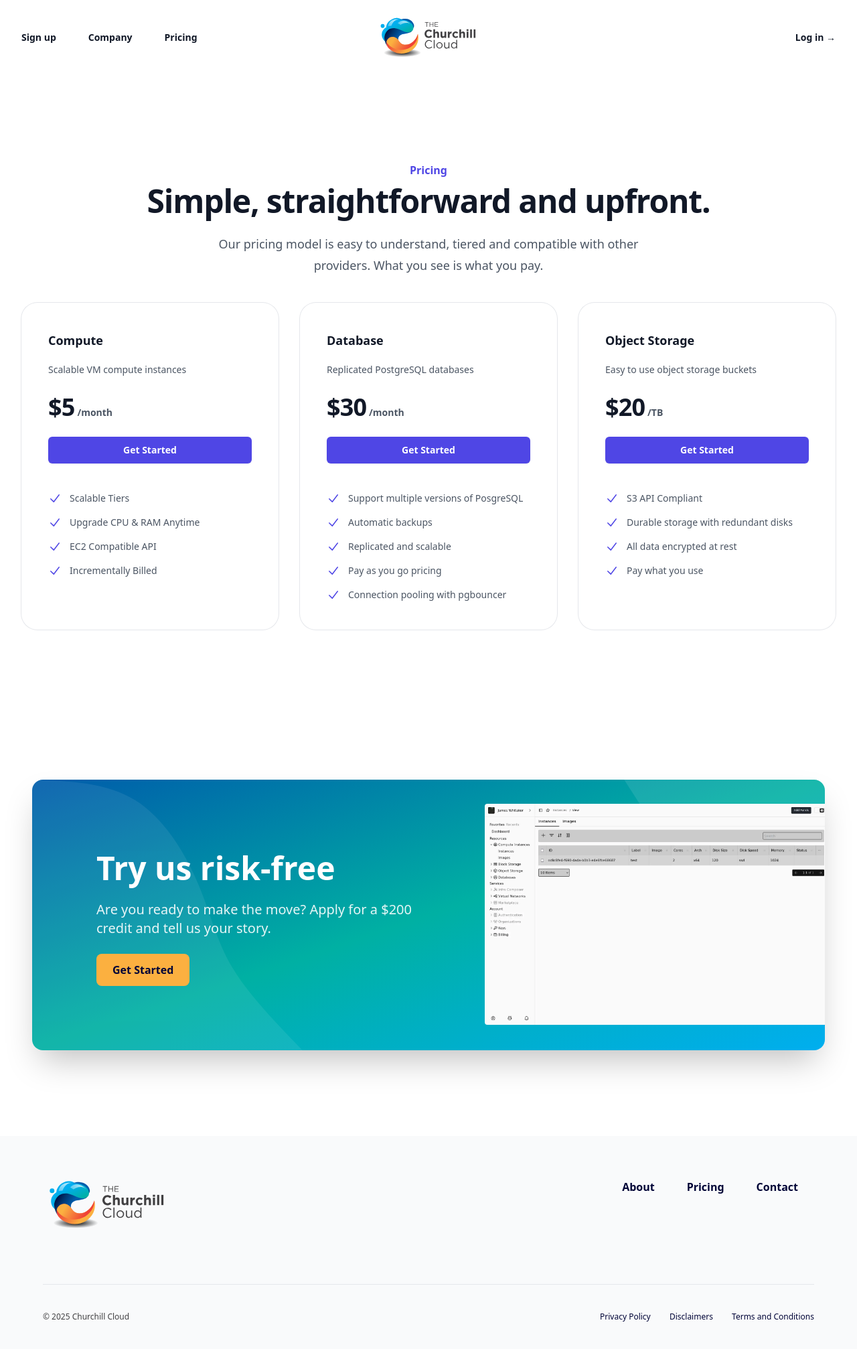
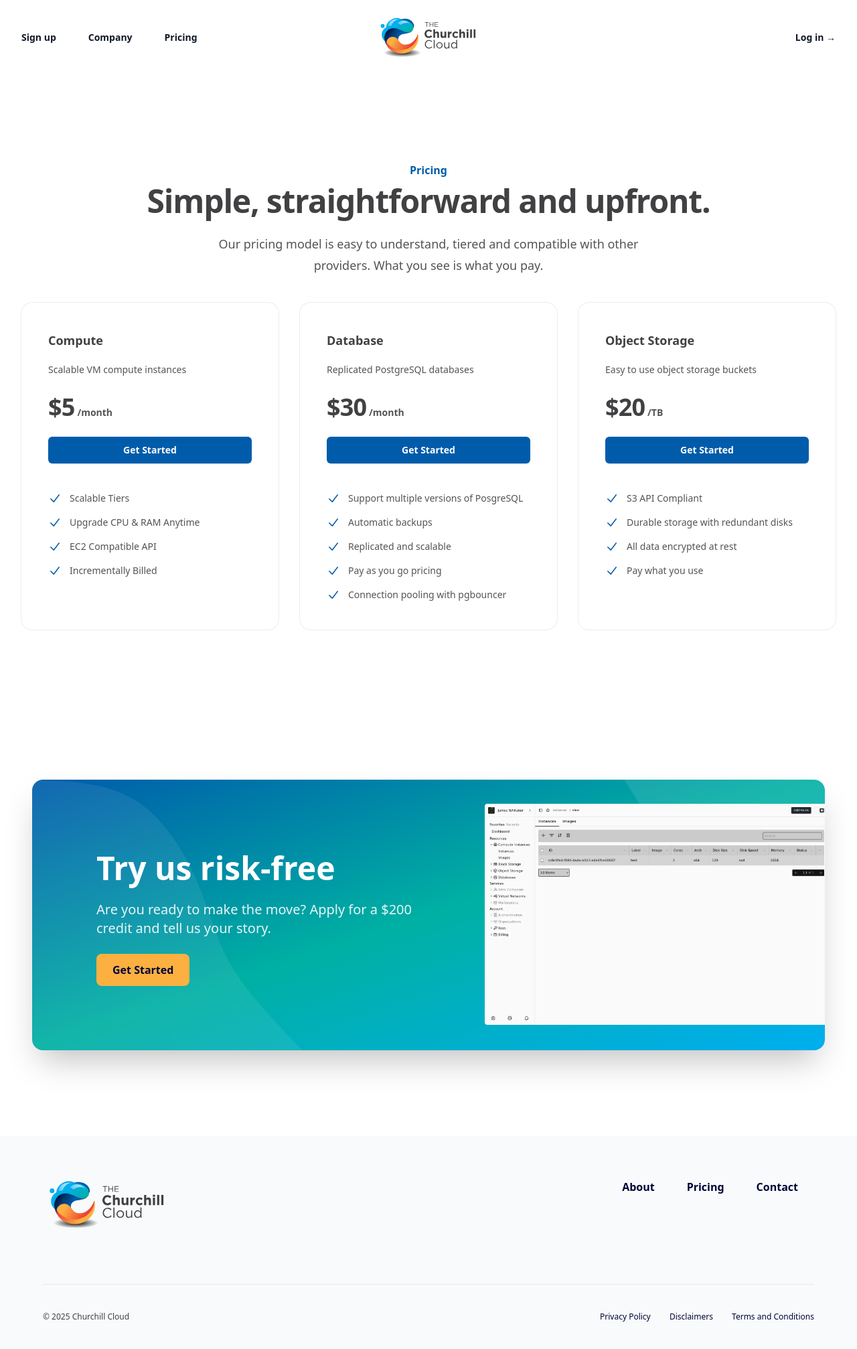
Before and after one commit to annarider/churchill-cloud-front, a Jekyll site: the page built from _pages/pricing.html, in a window 1280 px wide. Shown: the whole page at 67% size. Built offline with Jekyll 4.4.1, drawn with Linux system fonts in a browser that asks for light colours.

Commit message:
Update: use brand colors for consistency

```diff
--- a/_pages/pricing.html
+++ b/_pages/pricing.html
@@ -3,59 +3,51 @@
 title: Pricing
 permalink: /pricing/
 ---
-
 <div class="bg-white py-24 sm:py-32">
   <div class="mx-auto max-w-7xl px-6 lg:px-8">
     <div class="mx-auto max-w-4xl text-center">
-      <h2 class="text-base font-semibold leading-7 text-indigo-600">Pricing</h2>
+      <h2 class="text-base font-semibold leading-7 text-primary">Pricing</h2>
       <p
-        class="mt-2 text-4xl font-bold tracking-tight text-gray-900 sm:text-5xl"
+        class="mt-2 text-4xl font-bold tracking-tight text-neutral sm:text-5xl"
       >
         Simple, straightforward and upfront.
       </p>
     </div>
     <p
-      class="mx-auto mt-6 max-w-2xl text-center text-lg leading-8 text-gray-600"
+      class="mx-auto mt-6 max-w-2xl text-center text-lg leading-8 text-neutral/90"
     >
-      Our pricing model is easy to understand, tiered and compatible with other
-      providers. What you see is what you pay.
+      Our pricing model is easy to understand, tiered and compatible with other providers. What you see is what you pay.
     </p>
     <div
       class="isolate mx-auto mt-10 grid max-w-md grid-cols-1 gap-8 lg:mx-0 lg:max-w-none lg:grid-cols-3"
     >
-      <div class="rounded-3xl p-8 ring-1 ring-gray-200 xl:p-10">
+      <div class="rounded-2xl p-8 ring-1 ring-primary/10 xl:p-10">
         <h3
           id="tier-freelancer"
-          class="text-lg font-semibold leading-8 text-gray-900"
+          class="text-lg font-semibold leading-8 text-neutral"
         >
           Compute
         </h3>
-        <p class="mt-4 text-sm leading-6 text-gray-600">
-          Scalable VM compute instances
-        </p>
+        <p class="mt-4 text-sm leading-6 text-neutral/90">Scalable VM compute instances</p>
         <p class="mt-6 flex items-baseline gap-x-1">
           <!-- Price, update based on frequency toggle state -->
-          <span class="text-4xl font-bold tracking-tight text-gray-900"
-            >$5</span
-          >
+          <span class="text-4xl font-bold tracking-tight text-neutral">$5</span>
           <!-- Payment frequency, update based on frequency toggle state -->
-          <span class="text-sm font-semibold leading-6 text-gray-600"
-            >/month</span
-          >
+          <span class="text-sm font-semibold leading-6 text-neutral/90">/month</span>
         </p>
         <a
           href="https://my.churchillcloud.com"
           aria-describedby="tier-freelancer"
-          class="mt-6 block rounded-md bg-indigo-600 px-3 py-2 text-center text-sm font-semibold leading-6 text-white shadow-sm hover:bg-indigo-500 focus-visible:outline focus-visible:outline-2 focus-visible:outline-offset-2 focus-visible:outline-indigo-600"
+          class="mt-6 block rounded-md bg-primary px-3 py-2 text-center text-sm font-semibold leading-6 text-white shadow-sm hover:bg-primary-light focus-visible:outline focus-visible:outline-2 focus-visible:outline-offset-2 focus-visible:outline-primary"
           >Get Started</a
         >
         <ul
           role="list"
-          class="mt-8 space-y-3 text-sm leading-6 text-gray-600 xl:mt-10"
+          class="mt-8 space-y-3 text-sm leading-6 text-neutral/90 xl:mt-10"
         >
           <li class="flex gap-x-3">
             <svg
-              class="h-6 w-5 flex-none text-indigo-600"
+              class="h-6 w-5 flex-none text-primary"
               viewBox="0 0 20 20"
               fill="currentColor"
               aria-hidden="true"
@@ -70,7 +62,7 @@
           </li>
           <li class="flex gap-x-3">
             <svg
-              class="h-6 w-5 flex-none text-indigo-600"
+              class="h-6 w-5 flex-none text-primary"
               viewBox="0 0 20 20"
               fill="currentColor"
               aria-hidden="true"
@@ -85,7 +77,7 @@
           </li>
           <li class="flex gap-x-3">
             <svg
-              class="h-6 w-5 flex-none text-indigo-600"
+              class="h-6 w-5 flex-none text-primary"
               viewBox="0 0 20 20"
               fill="currentColor"
               aria-hidden="true"
@@ -100,7 +92,7 @@
           </li>
           <li class="flex gap-x-3">
             <svg
-              class="h-6 w-5 flex-none text-indigo-600"
+              class="h-6 w-5 flex-none text-primary"
               viewBox="0 0 20 20"
               fill="currentColor"
               aria-hidden="true"
@@ -115,39 +107,33 @@
           </li>
         </ul>
       </div>
-      <div class="rounded-3xl p-8 ring-1 ring-gray-200 xl:p-10">
+      <div class="rounded-2xl p-8 ring-1 ring-primary/10 xl:p-10">
         <h3
           id="tier-startup"
-          class="text-lg font-semibold leading-8 text-gray-900"
+          class="text-lg font-semibold leading-8 text-neutral"
         >
           Database
         </h3>
-        <p class="mt-4 text-sm leading-6 text-gray-600">
-          Replicated PostgreSQL databases
-        </p>
+        <p class="mt-4 text-sm leading-6 text-neutral/90">Replicated PostgreSQL databases</p>
         <p class="mt-6 flex items-baseline gap-x-1">
           <!-- Price, update based on frequency toggle state -->
-          <span class="text-4xl font-bold tracking-tight text-gray-900"
-            >$30</span
-          >
+          <span class="text-4xl font-bold tracking-tight text-neutral">$30</span>
           <!-- Payment frequency, update based on frequency toggle state -->
-          <span class="text-sm font-semibold leading-6 text-gray-600"
-            >/month</span
-          >
+          <span class="text-sm font-semibold leading-6 text-neutral/90">/month</span>
         </p>
         <a
           href="https://my.churchillcloud.com"
           aria-describedby="tier-startup"
-          class="mt-6 block rounded-md bg-indigo-600 px-3 py-2 text-center text-sm font-semibold leading-6 text-white shadow-sm hover:bg-indigo-500 focus-visible:outline focus-visible:outline-2 focus-visible:outline-offset-2 focus-visible:outline-indigo-600"
+          class="mt-6 block rounded-md bg-primary px-3 py-2 text-center text-sm font-semibold leading-6 text-white shadow-sm hover:bg-primary-light focus-visible:outline focus-visible:outline-2 focus-visible:outline-offset-2 focus-visible:outline-primary"
           >Get Started</a
         >
         <ul
           role="list"
-          class="mt-8 space-y-3 text-sm leading-6 text-gray-600 xl:mt-10"
+          class="mt-8 space-y-3 text-sm leading-6 text-neutral/90 xl:mt-10"
         >
           <li class="flex gap-x-3">
             <svg
-              class="h-6 w-5 flex-none text-indigo-600"
+              class="h-6 w-5 flex-none text-primary"
               viewBox="0 0 20 20"
               fill="currentColor"
               aria-hidden="true"
@@ -162,7 +148,7 @@
           </li>
           <li class="flex gap-x-3">
             <svg
-              class="h-6 w-5 flex-none text-indigo-600"
+              class="h-6 w-5 flex-none text-primary"
               viewBox="0 0 20 20"
               fill="currentColor"
               aria-hidden="true"
@@ -177,7 +163,7 @@
           </li>
           <li class="flex gap-x-3">
             <svg
-              class="h-6 w-5 flex-none text-indigo-600"
+              class="h-6 w-5 flex-none text-primary"
               viewBox="0 0 20 20"
               fill="currentColor"
               aria-hidden="true"
@@ -192,7 +178,7 @@
           </li>
           <li class="flex gap-x-3">
             <svg
-              class="h-6 w-5 flex-none text-indigo-600"
+              class="h-6 w-5 flex-none text-primary"
               viewBox="0 0 20 20"
               fill="currentColor"
               aria-hidden="true"
@@ -207,7 +193,7 @@
           </li>
           <li class="flex gap-x-3">
             <svg
-              class="h-6 w-5 flex-none text-indigo-600"
+              class="h-6 w-5 flex-none text-primary"
               viewBox="0 0 20 20"
               fill="currentColor"
               aria-hidden="true"
@@ -222,37 +208,33 @@
           </li>
         </ul>
       </div>
-      <div class="rounded-3xl p-8 ring-1 ring-gray-200 xl:p-10">
+      <div class="rounded-2xl p-8 ring-1 ring-primary/10 xl:p-10">
         <h3
           id="tier-freelancer"
-          class="text-lg font-semibold leading-8 text-gray-900"
+          class="text-lg font-semibold leading-8 text-neutral"
         >
           Object Storage
         </h3>
-        <p class="mt-4 text-sm leading-6 text-gray-600">
-          Easy to use object storage buckets
-        </p>
+        <p class="mt-4 text-sm leading-6 text-neutral/90">Easy to use object storage buckets</p>
         <p class="mt-6 flex items-baseline gap-x-1">
           <!-- Price, update based on frequency toggle state -->
-          <span class="text-4xl font-bold tracking-tight text-gray-900"
-            >$20</span
-          >
+          <span class="text-4xl font-bold tracking-tight text-neutral">$20</span>
           <!-- Payment frequency, update based on frequency toggle state -->
-          <span class="text-sm font-semibold leading-6 text-gray-600">/TB</span>
+          <span class="text-sm font-semibold leading-6 text-neutral/90">/TB</span>
         </p>
         <a
           href="https://my.churchillcloud.com"
           aria-describedby="tier-freelancer"
-          class="mt-6 block rounded-md bg-indigo-600 px-3 py-2 text-center text-sm font-semibold leading-6 text-white shadow-sm hover:bg-indigo-500 focus-visible:outline focus-visible:outline-2 focus-visible:outline-offset-2 focus-visible:outline-indigo-600"
+          class="mt-6 block rounded-md bg-primary px-3 py-2 text-center text-sm font-semibold leading-6 text-white shadow-sm hover:bg-primary-light focus-visible:outline focus-visible:outline-2 focus-visible:outline-offset-2 focus-visible:outline-primary"
           >Get Started</a
         >
         <ul
           role="list"
-          class="mt-8 space-y-3 text-sm leading-6 text-gray-600 xl:mt-10"
+          class="mt-8 space-y-3 text-sm leading-6 text-neutral/90 xl:mt-10"
         >
           <li class="flex gap-x-3">
             <svg
-              class="h-6 w-5 flex-none text-indigo-600"
+              class="h-6 w-5 flex-none text-primary"
               viewBox="0 0 20 20"
               fill="currentColor"
               aria-hidden="true"
@@ -267,7 +249,7 @@
           </li>
           <li class="flex gap-x-3">
             <svg
-              class="h-6 w-5 flex-none text-indigo-600"
+              class="h-6 w-5 flex-none text-primary"
               viewBox="0 0 20 20"
               fill="currentColor"
               aria-hidden="true"
@@ -282,7 +264,7 @@
           </li>
           <li class="flex gap-x-3">
             <svg
-              class="h-6 w-5 flex-none text-indigo-600"
+              class="h-6 w-5 flex-none text-primary"
               viewBox="0 0 20 20"
               fill="currentColor"
               aria-hidden="true"
@@ -297,7 +279,7 @@
           </li>
           <li class="flex gap-x-3">
             <svg
-              class="h-6 w-5 flex-none text-indigo-600"
+              class="h-6 w-5 flex-none text-primary"
               viewBox="0 0 20 20"
               fill="currentColor"
               aria-hidden="true"
--- a/assets/css/styles.css
+++ b/assets/css/styles.css
@@ -1576,6 +1576,11 @@
   background-color: rgb(0 54 111 / var(--tw-bg-opacity, 1));
 }
 
+.bg-primary {
+  --tw-bg-opacity: 1;
+  background-color: rgb(0 92 171 / var(--tw-bg-opacity, 1));
+}
+
 .bg-gradient-to-b {
   background-image: linear-gradient(to bottom, var(--tw-gradient-stops));
 }
@@ -2173,6 +2178,10 @@
   color: rgb(255 255 255 / 0.9);
 }
 
+.text-neutral\/90 {
+  color: rgb(65 64 66 / 0.9);
+}
+
 .underline {
   text-decoration-line: underline;
 }
@@ -2261,6 +2270,10 @@
 
 .ring-gray-900\/10 {
   --tw-ring-color: rgb(17 24 39 / 0.1);
+}
+
+.ring-primary\/10 {
+  --tw-ring-color: rgb(0 92 171 / 0.1);
 }
 
 .ring-offset-0 {
@@ -2367,6 +2380,11 @@
   background-color: rgb(255 255 255 / var(--tw-bg-opacity, 1));
 }
 
+.hover\:bg-primary-light:hover {
+  --tw-bg-opacity: 1;
+  background-color: rgb(0 174 239 / var(--tw-bg-opacity, 1));
+}
+
 .hover\:text-black:hover {
   --tw-text-opacity: 1;
   color: rgb(0 0 0 / var(--tw-text-opacity, 1));
@@ -2496,6 +2514,10 @@
   outline-color: #4f46e5;
 }
 
+.focus-visible\:outline-primary:focus-visible {
+  outline-color: #005CAB;
+}
+
 .group:hover .group-hover\:scale-95 {
   --tw-scale-x: .95;
   --tw-scale-y: .95;
```
